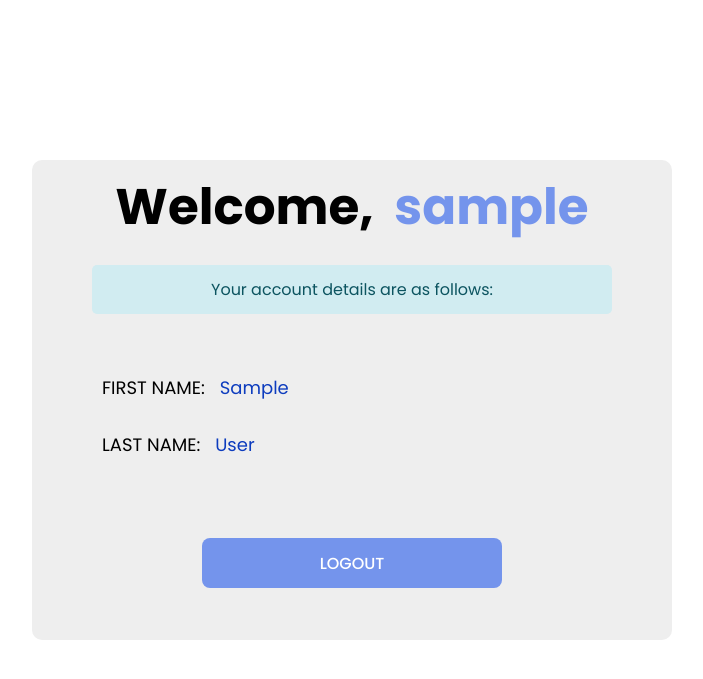
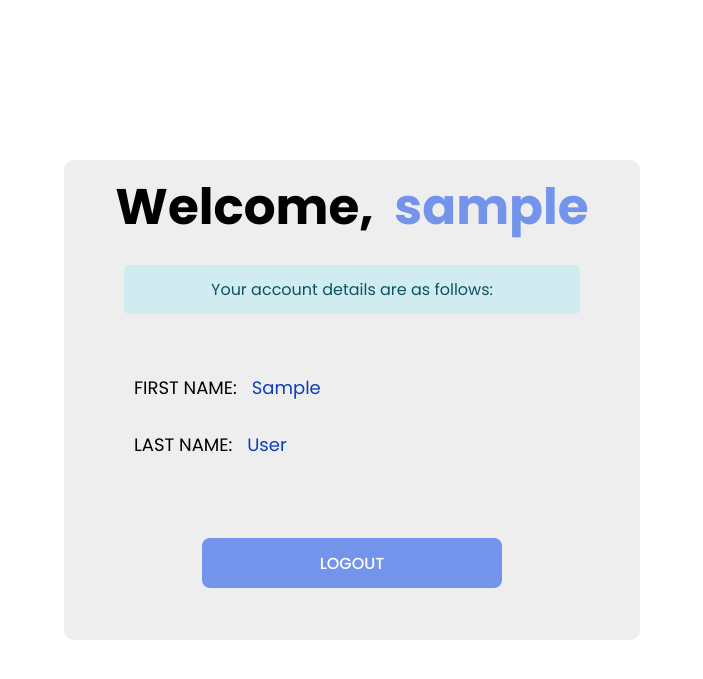
Before and after one commit to NelMatrix743/django-auth-samples, a Django app: template papaya_platform/apps/home/templates/home/index.html in a window 1280 px wide. Shown: the top 679 px of the page, without its empty margins (288-991 px from the left). Run offline with Django 5.2, Linux system fonts and the light colour scheme; the template is opened without the code that fills it, so the values that code supplies are empty; the visitor is signed in with stand-in values (Sample User, id 1).

Commit message:
decrease width of main section

```diff
--- a/papaya_platform/static/css/index.css
+++ b/papaya_platform/static/css/index.css
@@ -22,7 +22,7 @@ main {
     display: flex;
     flex-direction: column;
     gap: 20px;
-    width: 50%;
+    width: 45%;
     height: 60%;
     padding: 10px 20px;
     background: #EEEEEE;
```
